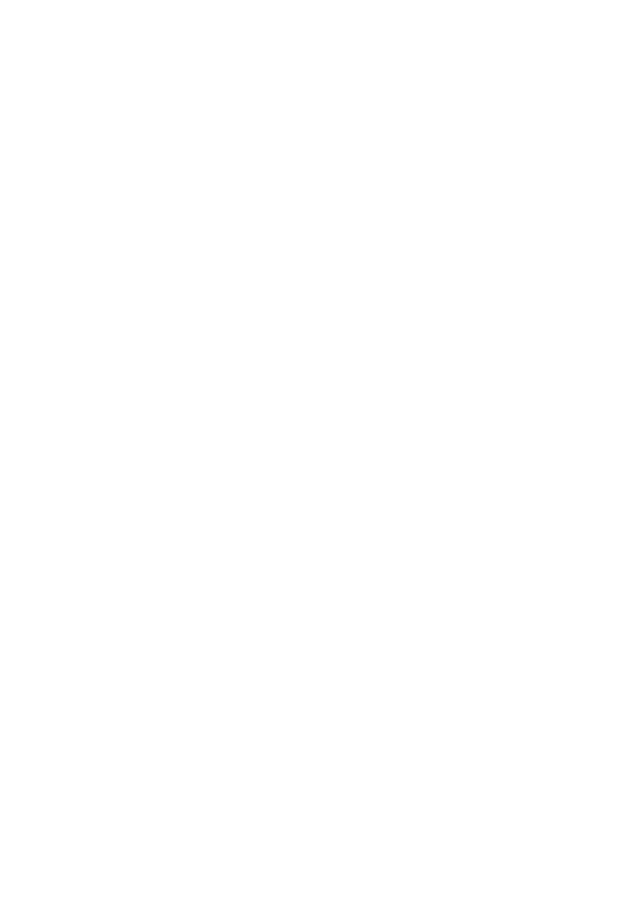
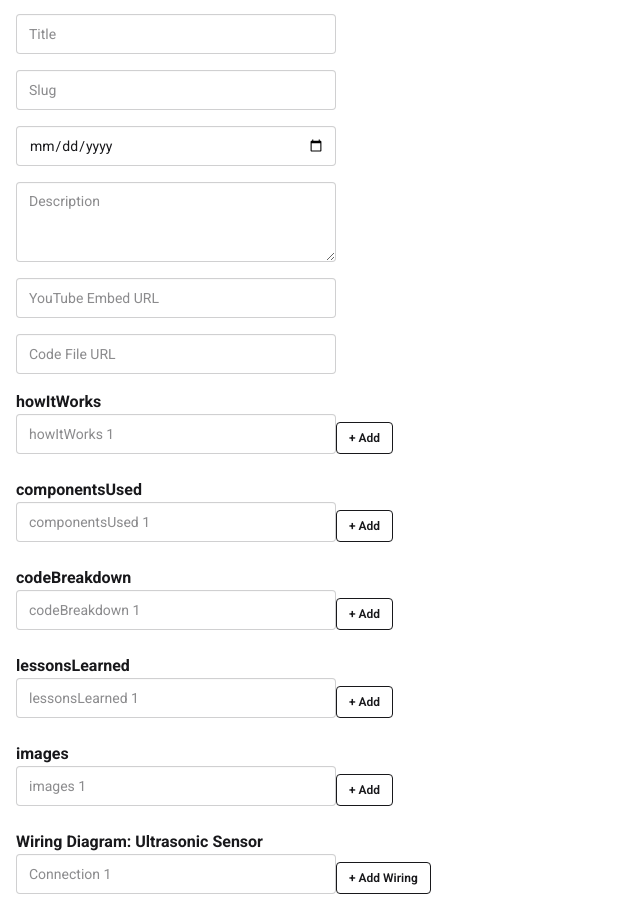
Before and after one commit to ashdroidcmd/ash-blogsite, a React (Vite) app: page /add-blog in a window 1280 px wide. Before the commit this address had no page. Shown: the part 202-1118 px from the top of the page, without its empty margins (0-640 px from the left). Before the commit the page ends 800 px from the top, so only its background shows below. Built offline with nearby package versions, Linux system fonts and the light colour scheme.

Commit message:
added add blog page

```diff
--- a/src/App.jsx
+++ b/src/App.jsx
@@ -1,29 +1,29 @@
-import { BrowserRouter, Routes, Route } from 'react-router-dom'
-import './App.css'
-import { Analytics } from "@vercel/analytics/react"
-import MainLayout from './layout/MainLayout'
-import ScrollToTop from './utils/ScrollToTop'
-import HomePage from './pages/HomePage'
-import PostPage from './pages/PostPage'
-
-
+import { BrowserRouter, Routes, Route } from "react-router-dom";
+import "./App.css";
+import { Analytics } from "@vercel/analytics/react";
+import MainLayout from "./layout/MainLayout";
+import ScrollToTop from "./utils/ScrollToTop";
+import HomePage from "./pages/HomePage";
+import PostPage from "./pages/PostPage";
+import AddBlog from "./pages/AddBlog";
 
 function App() {
   return (
     <>
       {/* add /ash-blogsite if in dev mode */}
       <BrowserRouter basename="/">
-      <Analytics />
-      <ScrollToTop />
+        <Analytics />
+        <ScrollToTop />
         <Routes>
           <Route path="/" element={<MainLayout />}>
             <Route index element={<HomePage />} />
+            <Route path="/add-blog" element={<AddBlog />} />
             <Route path="/projects/:slug" element={<PostPage />} />
           </Route>
         </Routes>
       </BrowserRouter>
     </>
-  )
+  );
 }
 
-export default App
+export default App;
--- /dev/null
+++ b/src/pages/AddBlog.jsx
@@ -0,0 +1,175 @@
+import { useState } from "react";
+
+const initialForm = {
+  id: "",
+  title: "",
+  slug: "",
+  date: "",
+  description: "",
+  youtubeUrl: "",
+  howItWorks: [""],
+  componentsUsed: [""],
+  wiringDiagram: { "Ultrasonic Sensor": [""] },
+  codeBreakdown: [""],
+  lessonsLearned: [""],
+  images: [""],
+  code: "",
+};
+
+const AddBlog = () => {
+  const [formData, setFormData] = useState(initialForm);
+
+  const updateField = (e) => {
+    setFormData({ ...formData, [e.target.name]: e.target.value });
+  };
+
+  const updateArray = (key, i, value) => {
+    const updated = [...formData[key]];
+    updated[i] = value;
+    setFormData({ ...formData, [key]: updated });
+  };
+
+  const addToArray = (key) => {
+    setFormData({ ...formData, [key]: [...formData[key], ""] });
+  };
+
+  const updateNestedArray = (objKey, i, value) => {
+    const updated = { ...formData.wiringDiagram };
+    updated[objKey][i] = value;
+    setFormData({ ...formData, wiringDiagram: updated });
+  };
+
+  const addToNestedArray = (objKey) => {
+    const updated = { ...formData.wiringDiagram };
+    updated[objKey].push("");
+    setFormData({ ...formData, wiringDiagram: updated });
+  };
+
+  const copyJSON = () => {
+    navigator.clipboard.writeText(JSON.stringify(formData, null, 2));
+    alert("JSON copied to clipboard!");
+  };
+
+  return (
+    <>
+      <div className="p-4 pt-24 max-w-7xl mx-auto space-y-6 font-[Roboto]">
+        <h1 className="text-4xl font-semibold font-[Montserrat]">
+          Blog Post Creator
+        </h1>
+
+        <div className="grid gap-4">
+          <input
+            type="text"
+            name="id"
+            placeholder="ID"
+            className="input input-bordered"
+            onChange={updateField}
+          />
+          <input
+            type="text"
+            name="title"
+            placeholder="Title"
+            className="input input-bordered"
+            onChange={updateField}
+          />
+          <input
+            type="text"
+            name="slug"
+            placeholder="Slug"
+            className="input input-bordered"
+            onChange={updateField}
+          />
+          <input
+            type="date"
+            name="date"
+            className="input input-bordered"
+            onChange={updateField}
+          />
+          <textarea
+            name="description"
+            placeholder="Description"
+            className="textarea textarea-bordered"
+            onChange={updateField}
+          />
+          <input
+            type="text"
+            name="youtubeUrl"
+            placeholder="YouTube Embed URL"
+            className="input input-bordered"
+            onChange={updateField}
+          />
+          <input
+            type="text"
+            name="code"
+            placeholder="Code File URL"
+            className="input input-bordered"
+            onChange={updateField}
+          />
+
+          {/* Dynamic Fields */}
+          {[
+            "howItWorks",
+            "componentsUsed",
+            "codeBreakdown",
+            "lessonsLearned",
+            "images",
+          ].map((key) => (
+            <div key={key}>
+              <h2 className="font-bold">{key}</h2>
+              {formData[key].map((item, i) => (
+                <input
+                  key={i}
+                  value={item}
+                  onChange={(e) => updateArray(key, i, e.target.value)}
+                  placeholder={`${key} ${i + 1}`}
+                  className="input input-bordered mb-2"
+                />
+              ))}
+              <button
+                className="btn btn-sm btn-outline"
+                onClick={() => addToArray(key)}
+              >
+                + Add
+              </button>
+            </div>
+          ))}
+
+          {/* Wiring Diagram */}
+          <div>
+            <h2 className="font-bold">Wiring Diagram: Ultrasonic Sensor</h2>
+            {formData.wiringDiagram["Ultrasonic Sensor"].map((item, i) => (
+              <input
+                key={i}
+                value={item}
+                onChange={(e) =>
+                  updateNestedArray("Ultrasonic Sensor", i, e.target.value)
+                }
+                placeholder={`Connection ${i + 1}`}
+                className="input input-bordered mb-2"
+              />
+            ))}
+            <button
+              className="btn btn-sm btn-outline"
+              onClick={() => addToNestedArray("Ultrasonic Sensor")}
+            >
+              + Add Wiring
+            </button>
+          </div>
+
+          <button className="btn btn-primary" onClick={copyJSON}>
+            📋 Copy JSON
+          </button>
+        </div>
+
+        <div>
+          <h2 className="text-xl font-semibold">📦 JSON Preview</h2>
+          <pre className="bg-base-200 p-4 rounded overflow-x-auto">
+            {JSON.stringify(formData, null, 2)}
+          </pre>
+        </div>
+      </div>
+    </>
+  );
+};
+
+export default AddBlog;
```
Also changed, not shown: src/App.css (line endings or trailing spaces).
